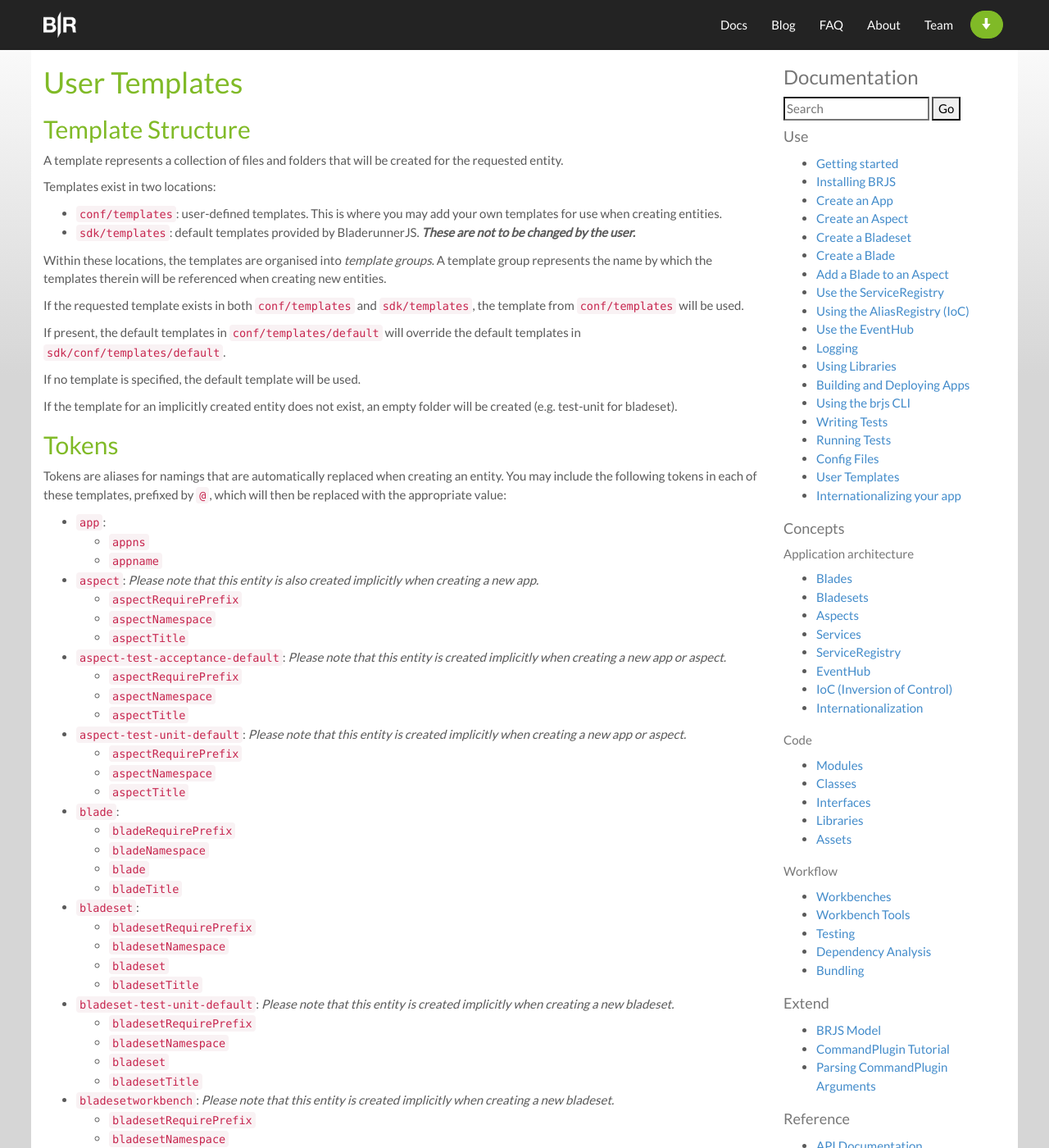
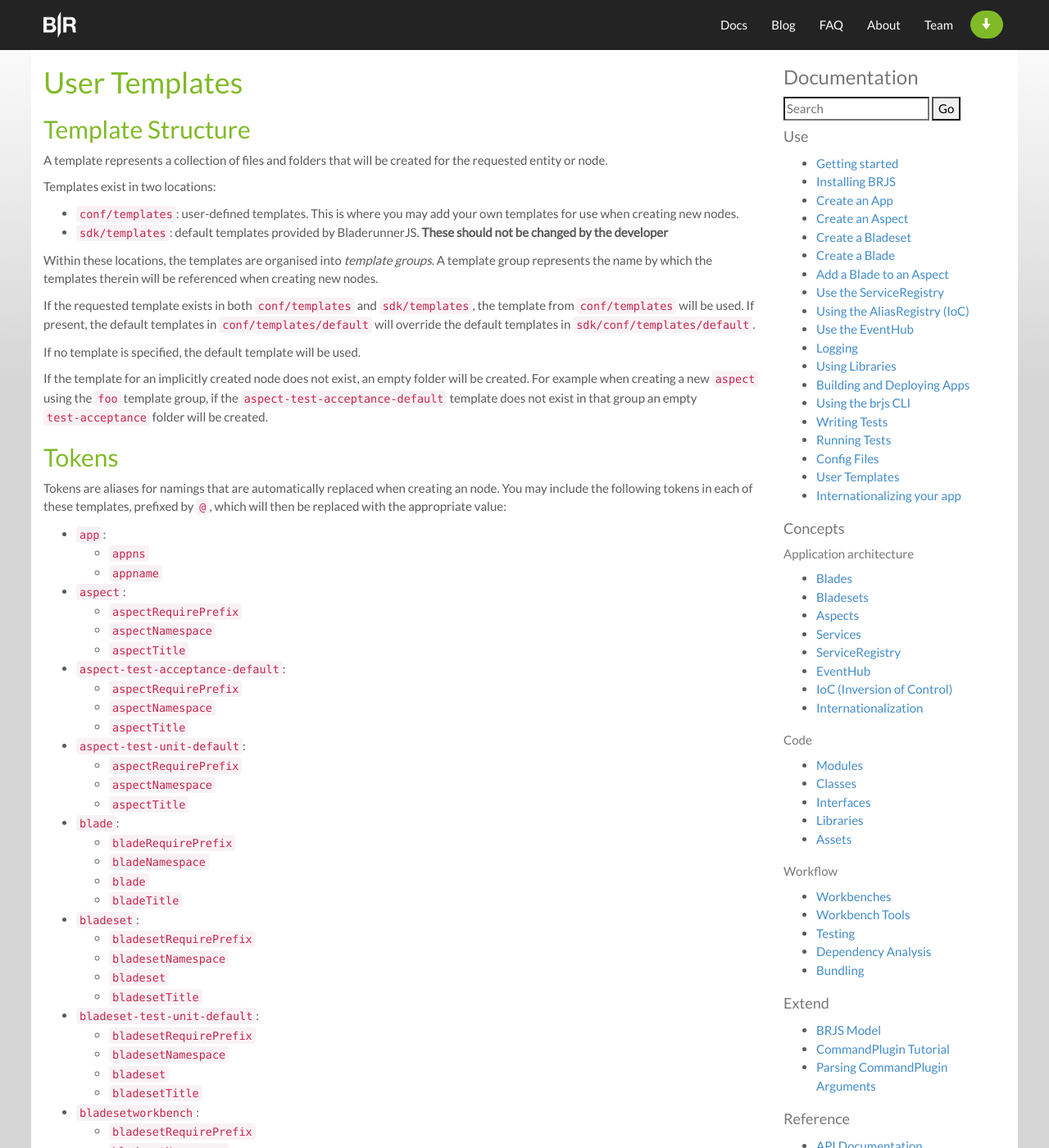
Before and after one commit to BladeRunnerJS/brjs-site, a Jekyll site: the page built from docs/use/user_templates.md, in a window 1280 px wide and 1400 px high. Shown: the whole window at 82% size. Built offline with Jekyll 4.4.1, drawn with Linux system fonts in a browser that asks for light colours; nearby versions of some CDN libraries; Markdown is read by kramdown in place of the engine named in the settings; some of the changed text lies outside the part shown.

Commit message:
minor changes following dev review

```diff
--- a/docs/use/user_templates.md
+++ b/docs/use/user_templates.md
@@ -6,38 +6,36 @@ permalink: /docs/use/user_templates/
 
 ## Template Structure
 
-A template represents a collection of files and folders that will be created for the requested entity.
+A template represents a collection of files and folders that will be created for the requested entity or node.
 
 Templates exist in two locations:
 
-- `conf/templates`: user-defined templates. This is where you may add your own templates for use when creating entities.
-- `sdk/templates`: default templates provided by BladerunnerJS. **_These are not to be changed by the user._**
+- `conf/templates`: user-defined templates. This is where you may add your own templates for use when creating new nodes.
+- `sdk/templates`: default templates provided by BladerunnerJS. **These should not be changed by the developer**
 
-Within these locations, the templates are organised into _template groups_. A template group represents the name by which the templates therein will be referenced when creating new entities.
+Within these locations, the templates are organised into *template groups*. A template group represents the name by which the templates therein will be referenced when creating new nodes.
 
-If the requested template exists in both `conf/templates` and `sdk/templates`, the template from `conf/templates` will be used.
-
-If present, the default templates in `conf/templates/default` will override the default templates in `sdk/conf/templates/default`.
+If the requested template exists in both `conf/templates` and `sdk/templates`, the template from `conf/templates` will be used. If present, the default templates in `conf/templates/default` will override the default templates in `sdk/conf/templates/default`.
 
 If no template is specified, the default template will be used.
 
-If the template for an implicitly created entity does not exist, an empty folder will be created (e.g. test-unit for bladeset).
+If the template for an implicitly created node does not exist, an empty folder will be created. For example when creating a new `aspect` using the `foo` template group, if the `aspect-test-acceptance-default` template does not exist in that group an empty `test-acceptance` folder will be created.
 
 ## Tokens
-Tokens are aliases for namings that are automatically replaced when creating an entity. You may include the following tokens in each of these templates, prefixed by `@`, which will then be replaced with the appropriate value:
+Tokens are aliases for namings that are automatically replaced when creating an node. You may include the following tokens in each of these templates, prefixed by `@`, which will then be replaced with the appropriate value:
 
 - `app`:
 	- `appns`
 	- `appname`
-- `aspect`: *Please note that this entity is also created implicitly when creating a new app.*
+- `aspect`:
 	- `aspectRequirePrefix`
 	- `aspectNamespace`
 	- `aspectTitle`
-- `aspect-test-acceptance-default`: *Please note that this entity is created implicitly when creating a new app or aspect.*
+- `aspect-test-acceptance-default`:
 	- `aspectRequirePrefix`
 	- `aspectNamespace`
 	- `aspectTitle`
-- `aspect-test-unit-default`: *Please note that this entity is created implicitly when creating a new app or aspect.*
+- `aspect-test-unit-default`:
 	- `aspectRequirePrefix`
 	- `aspectNamespace`
 	- `aspectTitle`
@@ -51,27 +49,27 @@ Tokens are aliases for namings that are automatically replaced when creating an
 	- `bladesetNamespace`
 	- `bladeset`
 	- `bladesetTitle`
-- `bladeset-test-unit-default`: *Please note that this entity is created implicitly when creating a new bladeset.*
+- `bladeset-test-unit-default`:
 	- `bladesetRequirePrefix`
 	- `bladesetNamespace`
 	- `bladeset`
 	- `bladesetTitle`
-- `bladesetworkbench`: *Please note that this entity is created implicitly when creating a new bladeset.*
+- `bladesetworkbench`:
 	- `bladesetRequirePrefix`
 	- `bladesetNamespace`
 	- `bladeset`
 	- `bladesetTitle`
-- `blade-test-acceptance-default`: *Please note that this entity is created implicitly when creating a new bladeset.*
+- `blade-test-acceptance-default`:
 	- `bladeRequirePrefix`
 	- `bladeNamespace`
 	- `blade`
 	- `bladeTitle`
-- `blade-test-unit-default`: *Please note that this entity is created implicitly when creating a new blade.*
+- `blade-test-unit-default`:
 	- `bladeRequirePrefix`
 	- `bladeNamespace`
 	- `blade`
 	- `bladeTitle`
-- `bladeworkbench`: *Please note that this entity is created implicitly when creating a new blade.*
+- `bladeworkbench`:
 	- `bladeRequirePrefix`
 	- `bladeNamespace`
 	- `blade`
```
